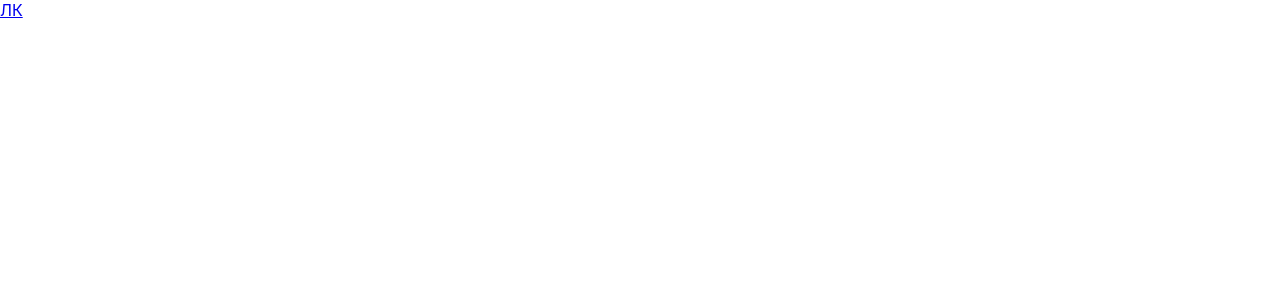
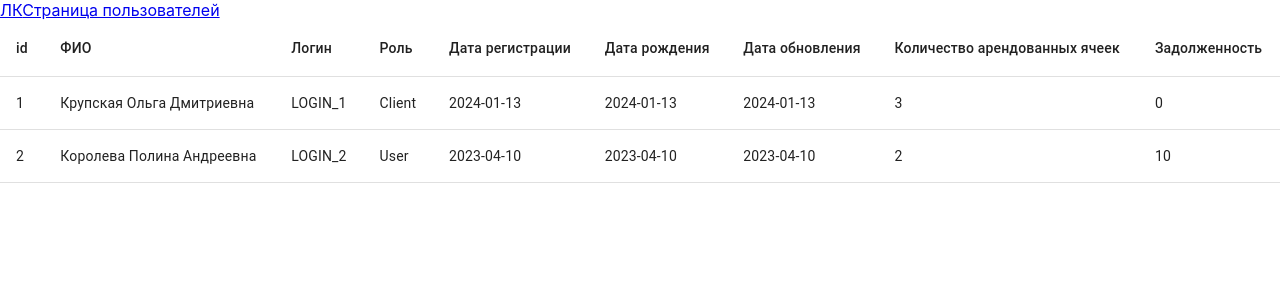
Before and after one commit to moevm/nosql2h24-store, a React (Create React App) app in the folder client/: page /allUsers in a window 1280 px wide. Before the commit this address had no page. Shown: the top 300 px of the page. Built offline with nearby package versions, Linux system fonts and the light colour scheme.

Commit message:
add page AllUsers

```diff
--- a/client/src/App.tsx
+++ b/client/src/App.tsx
@@ -7,16 +7,21 @@ import { BrowserRouter, Routes, Route, Link } from "react-router-dom";
 import MyCellsPage from './pages/MyCellsPage';
 import RentCellPage from './pages/RentCellPage';
 import HelpPage from './pages/HelpPage';
+import AllUsersPage from './pages/AllUsersPage';
+import UserPage from './pages/UserPage';
 
 function App() {
     return (
         <BrowserRouter>
             <Link to="/personalAccount">ЛК</Link>
+            <Link to="/allUsers">Страница пользователей</Link>
             <Routes>
                 <Route path="/personalAccount" element={<PersonalAccount />}></Route>
                 <Route path="/myCells" element={<MyCellsPage />}></Route>
                 <Route path="/bookCell" element={<RentCellPage />}></Route>
                 <Route path="/help" element={<HelpPage />}></Route>
+                <Route path="/allUsers" element={<AllUsersPage />}></Route>
+                <Route path="/user" element={<UserPage />}></Route>
             </Routes>
         </BrowserRouter>
 
--- /dev/null
+++ b/client/src/pages/AllUsersPage.tsx
@@ -0,0 +1,96 @@
+import { Button, Table, TableBody, TableCell, TableHead, TableRow } from "@mui/material"
+import { useState } from "react";
+import { useNavigate } from "react-router-dom";
+import { User } from "../types/types";
+
+export default function AllUsersPage() {
+    let navigate = useNavigate();
+
+    const [users, setUsers] = useState([{
+        id: 1,
+        NameSurnamePatronymic: "Крупская Ольга Дмитриевна",
+        role: "Client",
+        login: "LOGIN_1",
+        date: "2024-01-13",
+        rentedCells: [201, 321, 710],
+        indebtedness: 0.00
+    }, {
+        id: 2,
+        NameSurnamePatronymic: "Королева Полина Андреевна",
+        role: "User",
+        login: "LOGIN_2",
+        date: "2023-04-10",
+        rentedCells: [202, 901],
+        indebtedness: 10.00
+    }]);
+    function handleUserClick(user: User){
+        navigate("/user", {state: user})
+    }
+    const listUsers = users.map((user: User, index) =>
+        <TableRow key={user.id} onClick={()=>handleUserClick(user)}>
+            <TableCell>
+                {user.id}
+            </TableCell>
+            <TableCell>
+                {user.NameSurnamePatronymic}
+            </TableCell>
+            <TableCell>
+                {user.login}
+            </TableCell>
+            <TableCell>
+                {user.role}
+            </TableCell>
+            <TableCell>
+                {user.date}
+            </TableCell>
+            <TableCell>
+                {user.date}
+            </TableCell>
+            <TableCell>
+                {user.date}
+            </TableCell>
+            <TableCell>
+                {user.rentedCells.length}
+            </TableCell>
+            <TableCell>
+                {user.indebtedness}
+            </TableCell>
+        </TableRow>
+    )
+    return (<>
+        <Table>
+            <TableHead>
+                <TableCell>
+                    id
+                </TableCell>
+                <TableCell>
+                    ФИО
+                </TableCell>
+                <TableCell>
+                    Логин
+                </TableCell>
+                <TableCell>
+                    Роль
+                </TableCell>
+                <TableCell>
+                    Дата регистрации
+                </TableCell>
+                <TableCell>
+                    Дата рождения
+                </TableCell>
+                <TableCell>
+                    Дата обновления
+                </TableCell>
+                <TableCell>
+                    Количество арендованных ячеек
+                </TableCell>
+                <TableCell>
+                    Задолженность
+                </TableCell>
+            </TableHead>
+            <TableBody>
+                {listUsers}
+            </TableBody>
+        </Table>
+    </>)
+}
```
Also changed, not shown: client/src/types/types.ts (+10 -0 lines).
